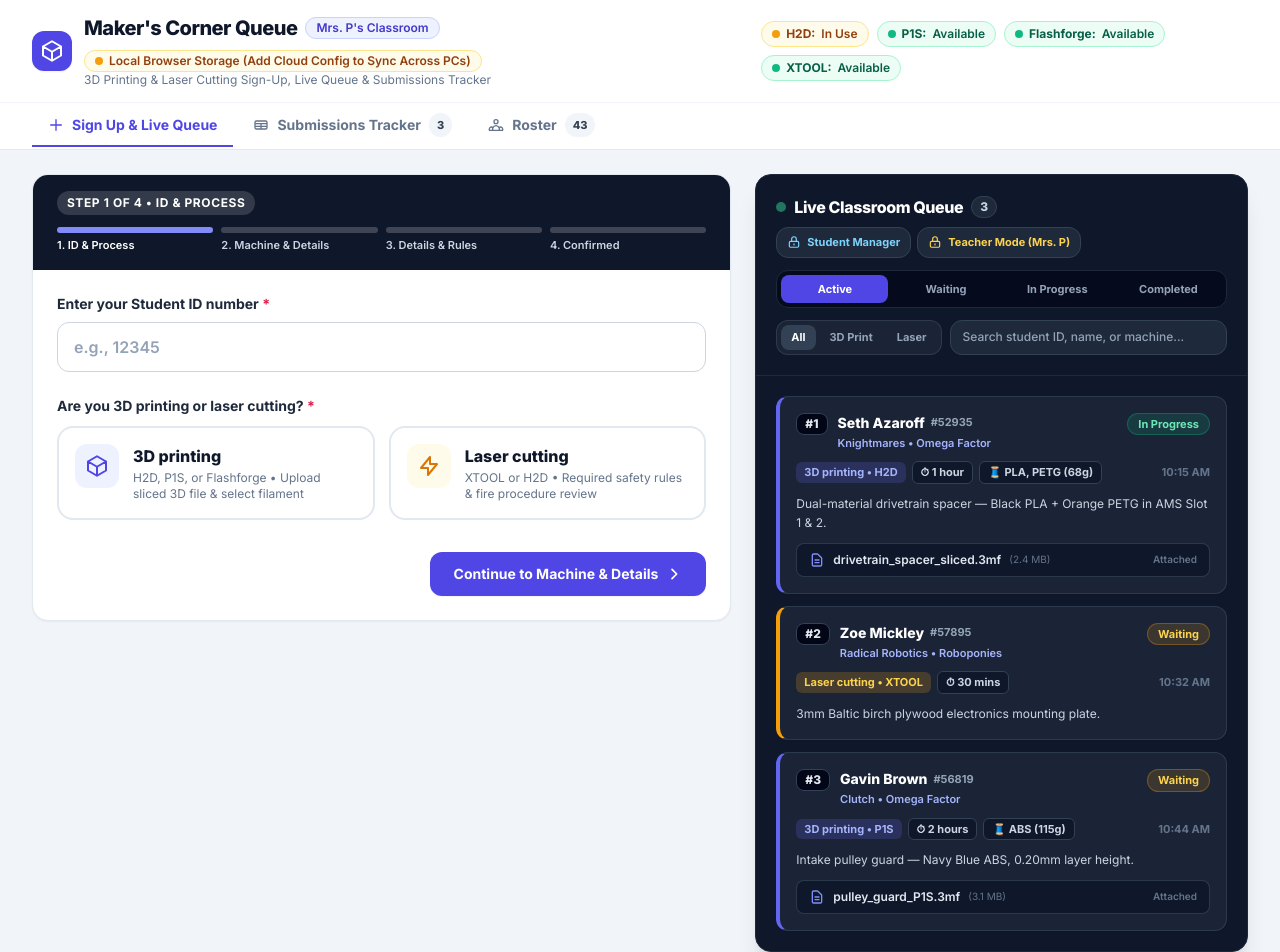
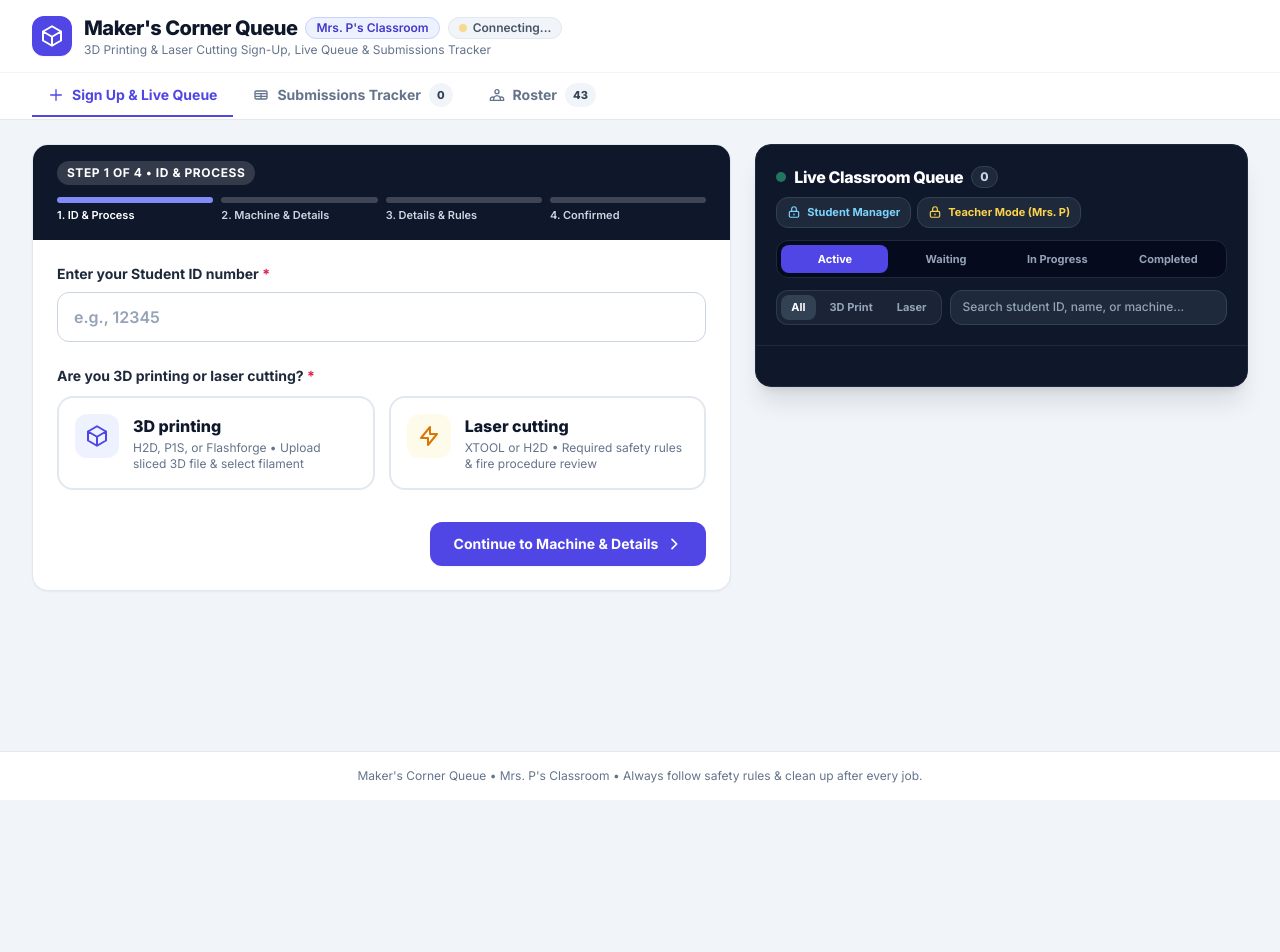
Before and after one commit to MrsPetitt/MAKERS-CORNER-QUEUE, a plain HTML site: page index.html in a window 1280 px wide. Shown: the top 952 px of the page. After the commit the page ends 800 px from the top, so only its background shows below. Drawn offline with nearby package versions, Linux system fonts and the light colour scheme.

Commit message:
index.html

```diff
--- a/index.html
+++ b/index.html
@@ -1278,13 +1278,14 @@
     // =========================================================================
     // Optional: If hosting externally (e.g., Netlify, Vercel, or GitHub Pages),
     // paste your Firebase web config values below so all computers sync in real time.
-    const MANUAL_CLOUD_CONFIG = {
-      apiKey: "",
-      authDomain: "",
-      projectId: "",
-      storageBucket: "",
-      messagingSenderId: "",
-      appId: ""
+    const firebaseConfig = {
+      apiKey: "AIzaSyCNRBestHvxJO4XuD4jFqhrvacWonWRMNk",
+      authDomain: "makers-corner-queue.firebaseapp.com",
+      databaseURL: "https://makers-corner-queue-default-rtdb.firebaseio.com",
+      projectId: "makers-corner-queue",
+      storageBucket: "makers-corner-queue.firebasestorage.app",
+      messagingSenderId: "244656946718",
+      appId: "1:244656946718:web:aee2974bc981b88b94f80f"
     };
 
     const appId = typeof __app_id !== 'undefined' ? __app_id : 'makers-corner-classroom';
```
